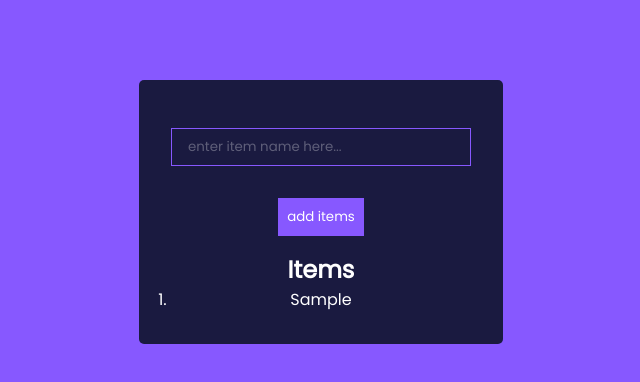
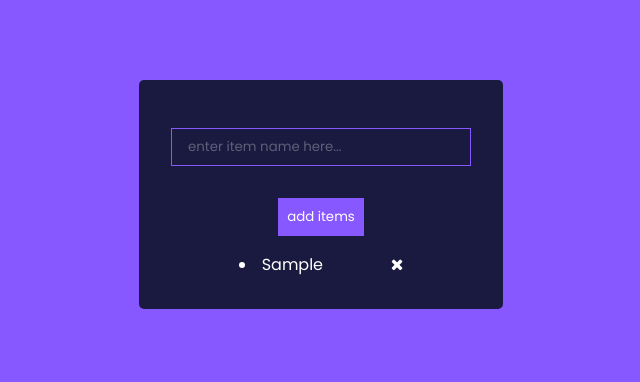
Before and after one commit to vvkkr1/todo-list, a React (Create React App) app: page / in a window 1280 px wide. Both pictures are taken after typing "Sample" into the empty fields and a click on the button "add items". Shown: the top 382 px of the page, without its empty margins (319-959 px from the left). Built offline with nearby package versions, Linux system fonts and the light colour scheme.

Commit message:
delete-items

```diff
--- a/public/index.html
+++ b/public/index.html
@@ -24,6 +24,9 @@
       work correctly both with client-side routing and a non-root public URL.
       Learn how to configure a non-root public URL by running `npm run build`.
     -->
+    <link rel="stylesheet" href="https://cdnjs.cloudflare.com/ajax/libs/font-awesome/4.7.0/css/font-awesome.min.css">
+
+
     <title>React App</title>
   </head>
   <body>
--- a/src/new/todo-form/index.js
+++ b/src/new/todo-form/index.js
@@ -1,5 +1,6 @@
 import React, { useState } from 'react'
 import "./todoForm.css";
+import TodoList from '../todo-list';
 
 const TodoForm = () => {
 //this state is to add the value
@@ -24,6 +25,13 @@ const[data,setData]=useState([]);
     }
     console.log(data);
 
+    function deleteItems(id){
+        setData((oldValues)=>{
+            return oldValues.filter((arrElem,index)=>{
+                return id !== index;
+            })
+        })
+    }
 
   return (
     <div className='todo-form-container'>
@@ -44,15 +52,14 @@ const[data,setData]=useState([]);
             {/* <p style={{color:"white"}}> {value}</p>
             <p style={{color:"white"}}> {data}</p> */}
         </form>
-        <div>
-            <ol style={{color:"white"}}>
-                {/* <li>hello</li> */}
-                <h2>Items</h2>
-                {data.map((itemVal)=>{
-                    return <li>{itemVal}</li>
-                })}
-            </ol>
-        </div>
+        {data.map((itemVal,index)=>{
+           return <TodoList
+                    itemVal={itemVal}
+                    onSelect={deleteItems}
+                    key={index}
+                    id={index}
+                 />
+         })}
     </div>
   )
 }
--- /dev/null
+++ b/src/new/todo-list/index.js
@@ -0,0 +1,29 @@
+import React from 'react'
+import "./todoList.css";
+
+const TodoList = (props) => {
+
+
+
+  return (
+    <div>
+      <div style={{color:"white"}}>
+          <div style={{display:"flex"}} className='todo-list-container'>
+              <div className='todo-list'>
+                  <li>{props.itemVal}</li>
+              </div>
+              <i
+                className='fa fa-times'
+                          style={{cursor:"pointer"}}
+                          aria-hidden = "true"
+                onClick={()=>{
+                  props.onSelect(props.id)
+                }}
+              />
+          </div>
+      </div>
+    </div>
+  )
+}
+
+export default TodoList
--- /dev/null
+++ b/src/new/todo-list/todoList.css
@@ -0,0 +1,5 @@
+.todo-list-container{
+    display: flex;
+    align-items: center;
+    justify-content: space-evenly;
+}
```
Also changed, not shown: src/new/todo/index.js (deleted, +0 -10 lines), src/new/todo/todo.css (deleted).
